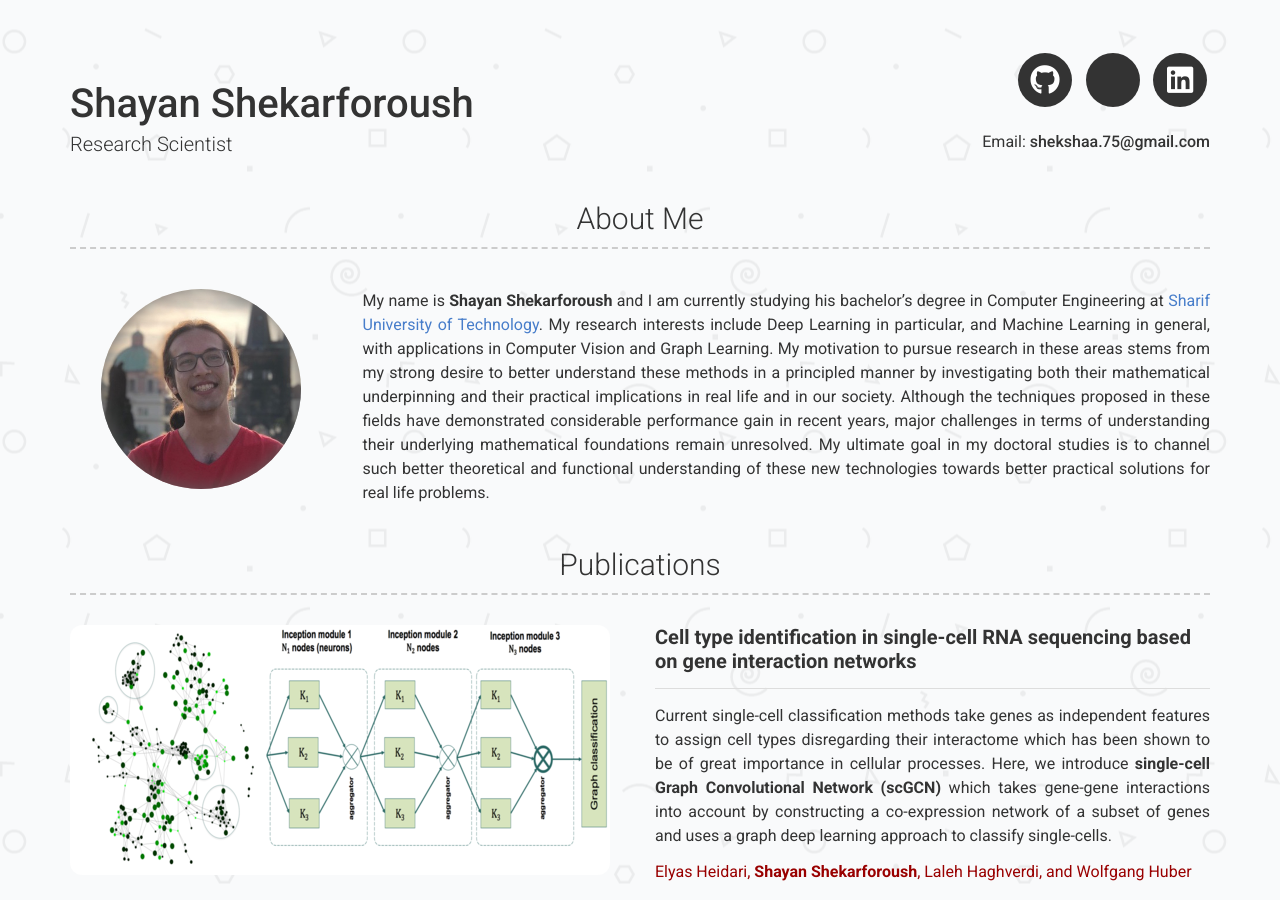
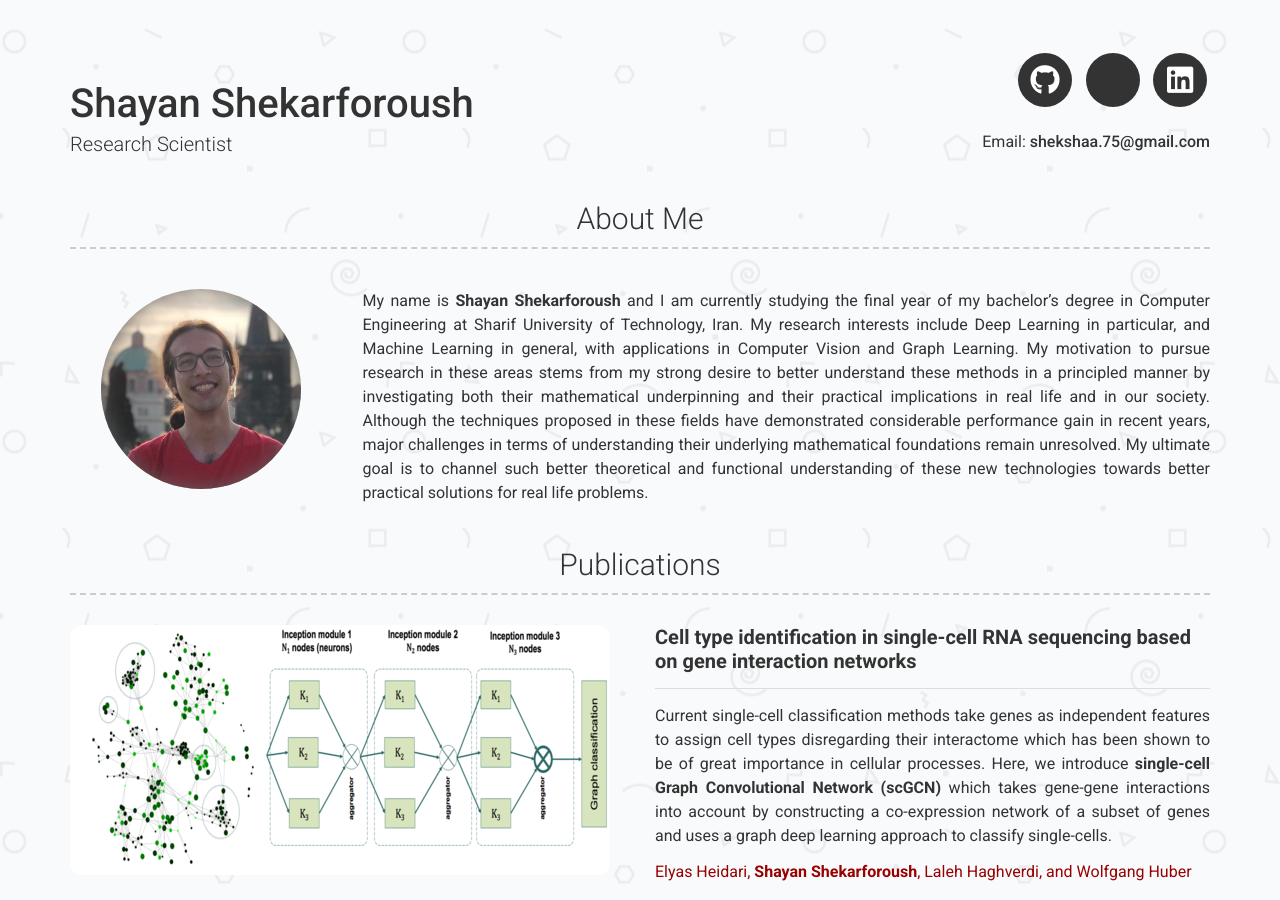
Before and after one commit to shekshaa/shekshaa.github.io, a Jekyll site: the page built from index.md, in a window 1280 px wide and 900 px high. Built offline with Jekyll 4.4.1, drawn with Linux system fonts in a browser that asks for light colours; a style sheet for code colours, icons or effects is not loaded.

Commit message:
Update _config.yml

```diff
--- a/_config.yml
+++ b/_config.yml
@@ -26,13 +26,13 @@ linkedin_username: shayan-shekarforoush-597508136
 # about_title: About Me
 about_profile_image: images/pf.jpg
 about_content: | # this will include new lines to allow paragraphs
-  My name is **Shayan Shekarforoush** and I am currently studying his bachelor’s degree in Computer Engineering at [Sharif University of Technology](http://www.sharif.ir).
+  My name is **Shayan Shekarforoush** and I am currently studying the final year of my bachelor’s degree in Computer Engineering at Sharif University of Technology, Iran.
   My research interests include Deep Learning in particular, and Machine Learning in general, with applications in Computer Vision and Graph Learning.
   My motivation to pursue research in these areas stems from my strong desire to better understand these methods in a principled manner by investigating
   both their mathematical underpinning and their practical implications in real life and in our society.
   Although the techniques proposed in these fields have demonstrated considerable performance gain in recent years,
   major challenges in terms of understanding their underlying mathematical foundations remain unresolved.
-  My ultimate goal in my doctoral studies is to channel such better theoretical and functional understanding of
+  My ultimate goal is to channel such better theoretical and functional understanding of
   these new technologies towards better practical solutions for real life problems.
 
 # Projects Section
```
